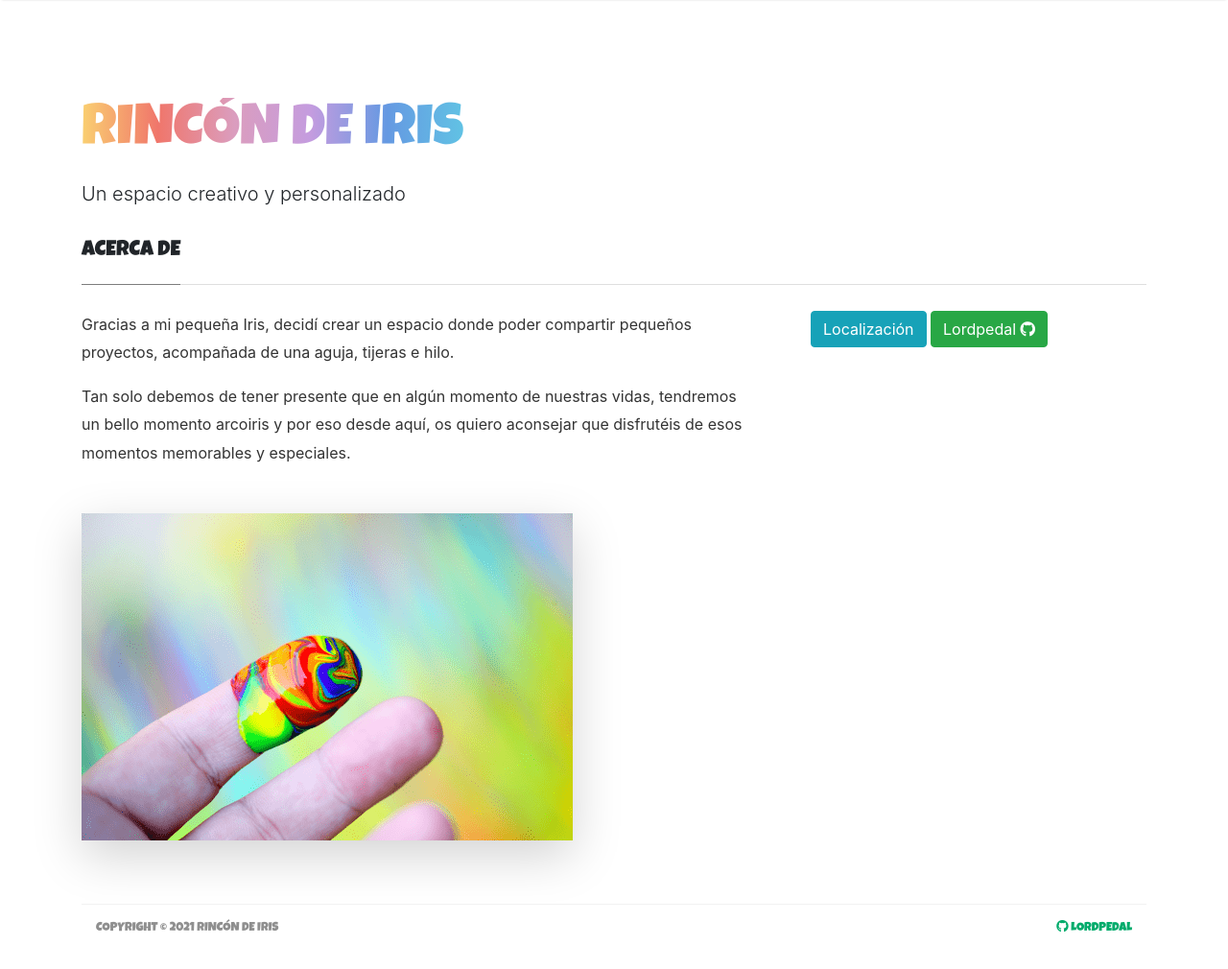
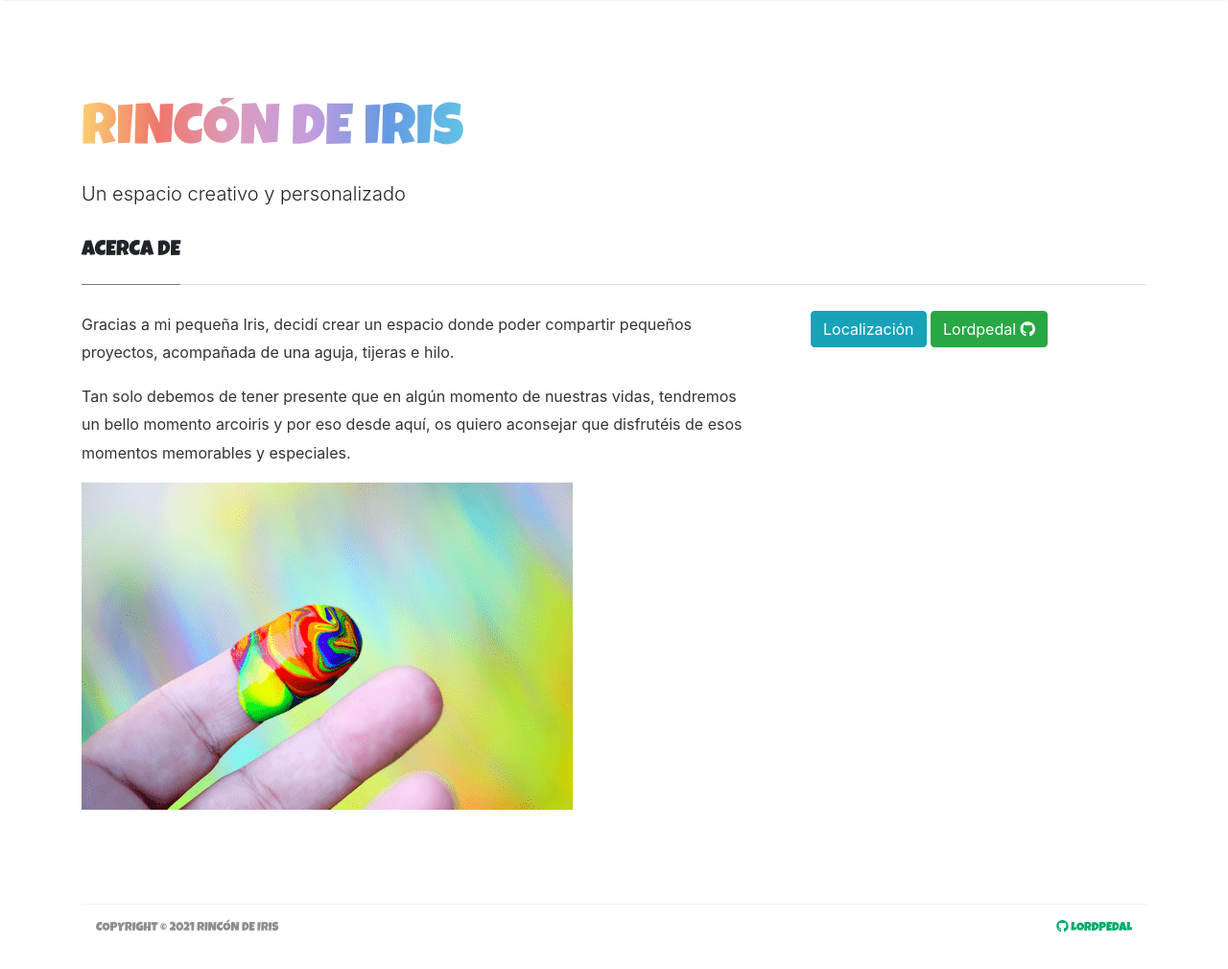
Before and after one commit to Lordpedal/rincondeiris, a Jekyll site: the page built from _pages/about.md, in a window 1280 px wide and 1051 px high. Shown: the top 1010 px of the window at 96% size. Built offline with Jekyll 4.4.1, drawn with Linux system fonts in a browser that asks for light colours; nearby versions of some CDN libraries.

Commit message:
Actualización jue abr 22 18:45:22 CEST 2021

```diff
--- a/_pages/about.md
+++ b/_pages/about.md
@@ -9,7 +9,7 @@
 	<div class="col-md-8 pr-5">
 		<p>Gracias a mi pequeña Iris, decidí crear un espacio donde poder compartir pequeños proyectos, acompañada de una aguja, tijeras e hilo.</p>
 		<p>Tan solo debemos de tener presente que en algún momento de nuestras vidas, tendremos un bello momento arcoiris y por eso desde aquí, os quiero aconsejar que disfrutéis de esos momentos memorables y especiales.</p>
-		<p class="mb-5"><p class="center"><img class="shadow-lg" src="{{site.baseurl}}/assets/images/avatar.png" alt="Un espacio creativo y personalizado" /></p></p>
+		<p class="mb-5"><img class="shadow-lg" src="{{site.baseurl}}/assets/images/avatar.png" alt="Un espacio creativo y personalizado" class="center" /></p>
 	</div>
 	<div class="col-md-4">
 		<div class="sticky-top sticky-top-80">
```
